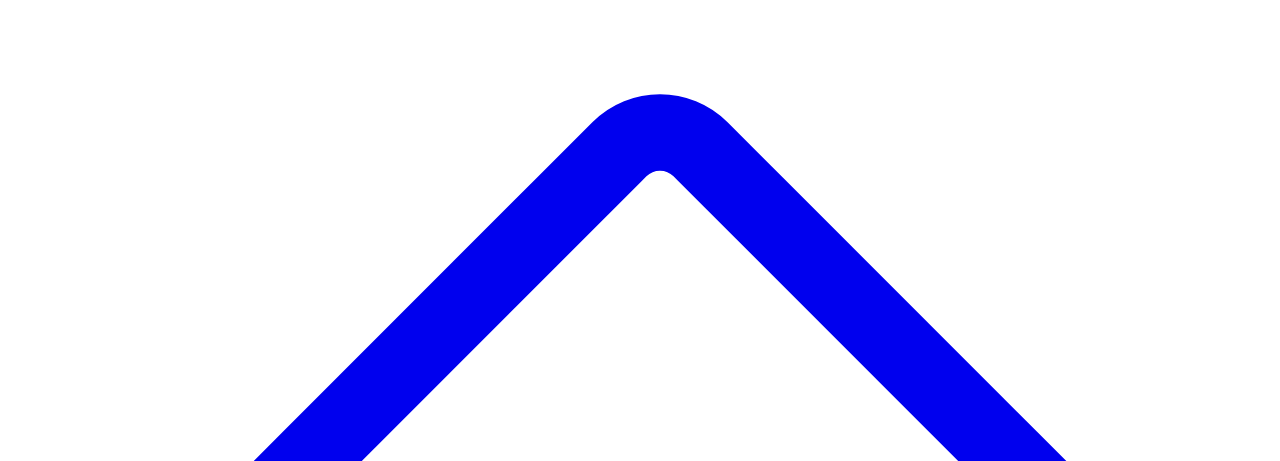
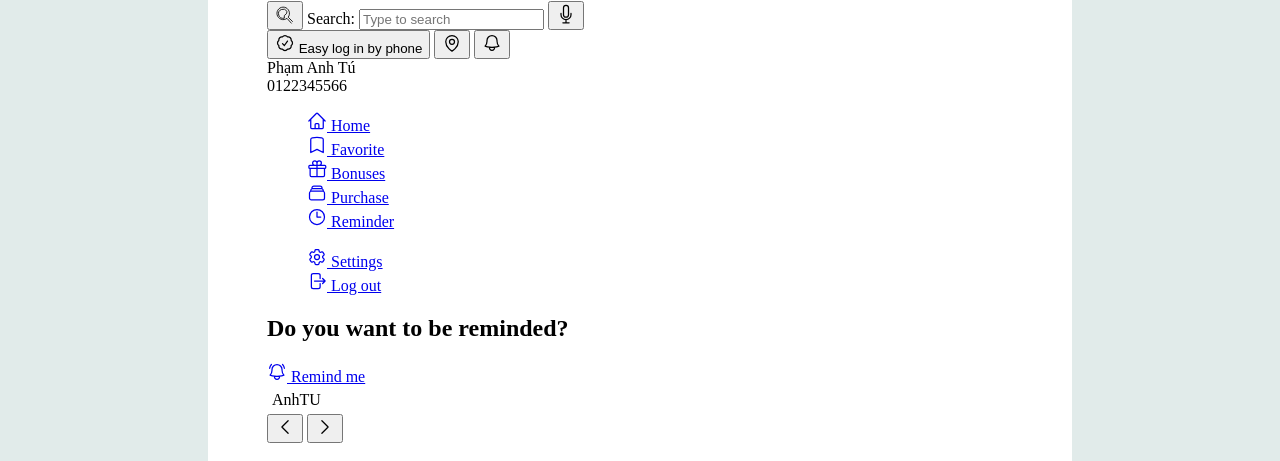
Before and after one commit to anhTuspham/web-cinema, a website: page index.html in a window 1280 px wide. Shown: the part 328-789 px from the top of the page. Drawn offline with Linux system fonts and the light colour scheme.

Commit message:
add main.css

```diff
--- a/src/css/main.css
+++ b/src/css/main.css
@@ -1,3 +1,23 @@
 @import "header.css";
 @import "account.css";
 @import "menu-bar.css";
+@import "feature.css";
+@import "movie-single.css";
+body{
+    background: rgba(190, 213, 210, 0.46);
+}
+.container{
+    background: white;
+    margin: 100px 200px;
+    padding: 25px 59px;
+    border-radius: 30px;
+}
+
+svg{
+    width: 20px;
+    height: 20px;
+}
+
+p{
+    margin: 5px
+}
```
